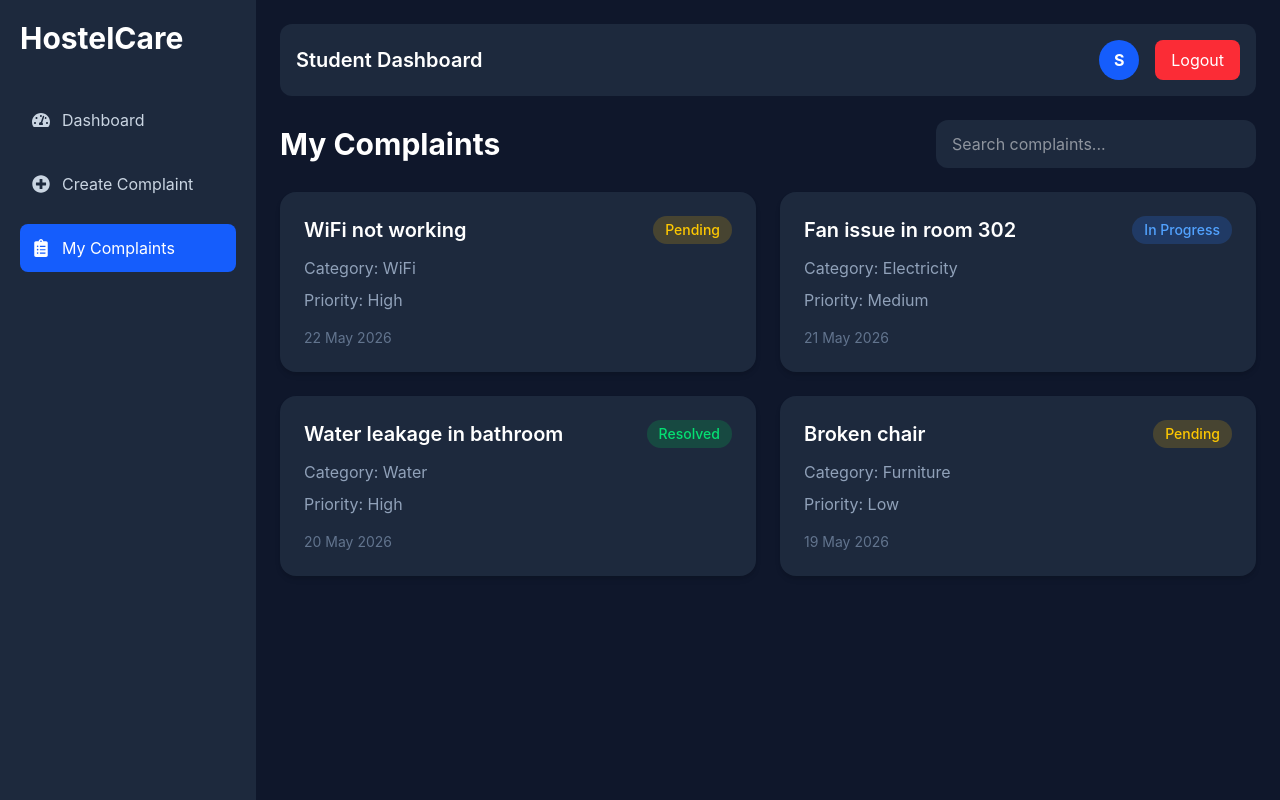
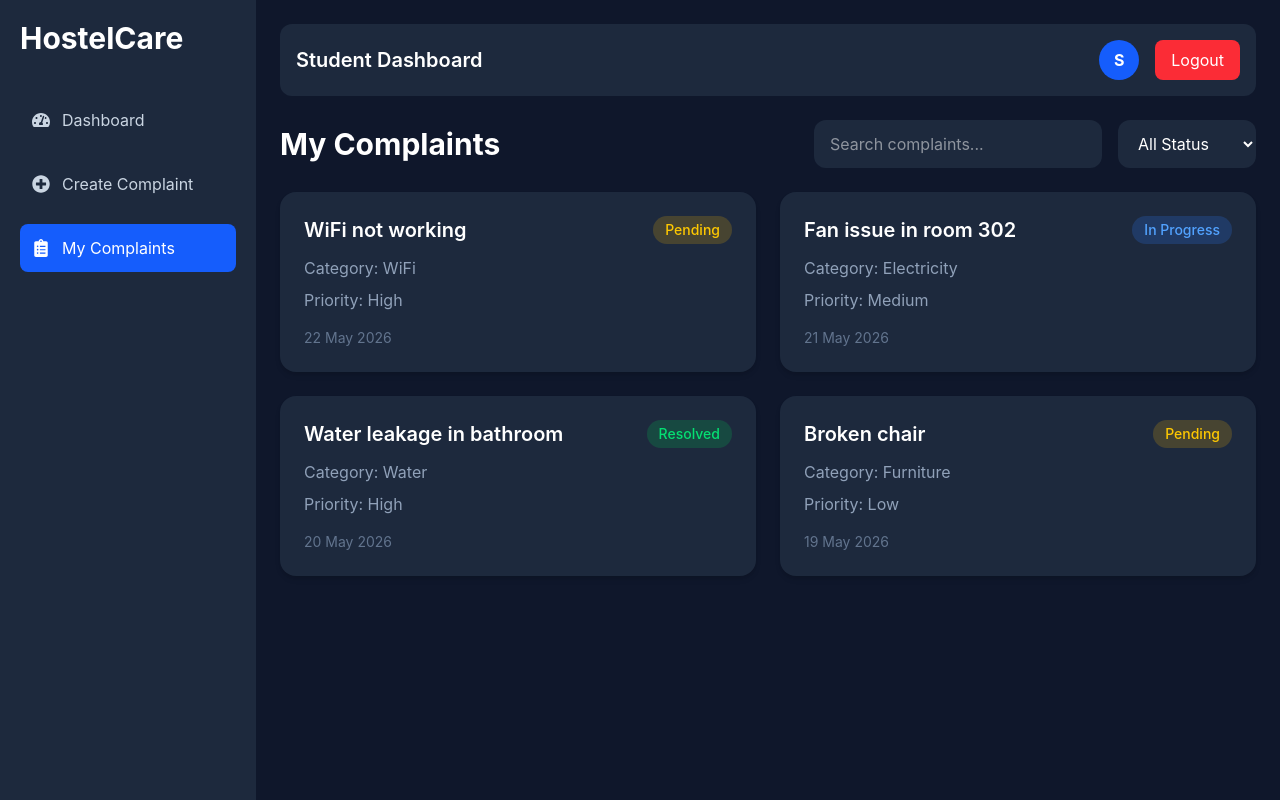
Before and after one commit to sourodeepsaha2/AI-hostel-complaint-system, a React (Vite) app: page /my-complaints in a window 1280 px wide. Built offline with nearby package versions, Linux system fonts and the light colour scheme.

Commit message:
Add search and status filter to complaints page

```diff
--- a/src/pages/MyComplaints.jsx
+++ b/src/pages/MyComplaints.jsx
@@ -3,6 +3,7 @@ import ComplaintCard from "../components/ComplaintCard";
 
 function MyComplaints() {
   const [searchTerm, setSearchTerm] = useState("");
+  const [statusFilter, setStatusFilter] = useState("All");
 
   const complaints = [
     {
@@ -35,32 +36,66 @@ function MyComplaints() {
     },
   ];
 
-  const filteredComplaints = complaints.filter((complaint) =>
-    complaint.title.toLowerCase().includes(searchTerm.toLowerCase())
-  );
+  const filteredComplaints = complaints.filter((complaint) => {
+
+    const matchesSearch =
+      complaint.title
+        .toLowerCase()
+        .includes(searchTerm.toLowerCase());
+
+    const matchesStatus =
+      statusFilter === "All" ||
+      complaint.status === statusFilter;
+
+    return matchesSearch && matchesStatus;
+  });
 
   return (
     <div>
 
-      <div className="flex flex-col sm:flex-row sm:items-center sm:justify-between gap-4 mb-6">
+      {/* Top Section */}
+
+      <div className="flex flex-col lg:flex-row lg:items-center lg:justify-between gap-4 mb-6">
 
         <h1 className="text-3xl font-bold text-white">
           My Complaints
         </h1>
+
+        <div className="flex flex-col sm:flex-row gap-4">
+
+          {/* Search */}
 
           <input
             type="text"
             placeholder="Search complaints..."
             value={searchTerm}
             onChange={(e) => setSearchTerm(e.target.value)}
-          className="bg-slate-800 text-white px-4 py-3 rounded-xl outline-none focus:ring-2 focus:ring-blue-500 w-full sm:w-80"
+            className="bg-slate-800 text-white px-4 py-3 rounded-xl outline-none focus:ring-2 focus:ring-blue-500 w-full sm:w-72"
           />
 
+          {/* Filter */}
+
+          <select
+            value={statusFilter}
+            onChange={(e) => setStatusFilter(e.target.value)}
+            className="bg-slate-800 text-white px-4 py-3 rounded-xl outline-none focus:ring-2 focus:ring-blue-500"
+          >
+            <option value="All">All Status</option>
+            <option value="Pending">Pending</option>
+            <option value="In Progress">In Progress</option>
+            <option value="Resolved">Resolved</option>
+          </select>
+
         </div>
+
+      </div>
+
+      {/* Complaint Cards */}
 
       <div className="grid grid-cols-1 lg:grid-cols-2 gap-6">
 
         {filteredComplaints.length > 0 ? (
+
           filteredComplaints.map((complaint, index) => (
             <ComplaintCard
               key={index}
@@ -71,10 +106,13 @@ function MyComplaints() {
               date={complaint.date}
             />
           ))
+
         ) : (
+
           <p className="text-slate-400">
             No complaints found.
           </p>
+
         )}
 
       </div>
```
Lines whose indentation alone changed are shown as unchanged.
